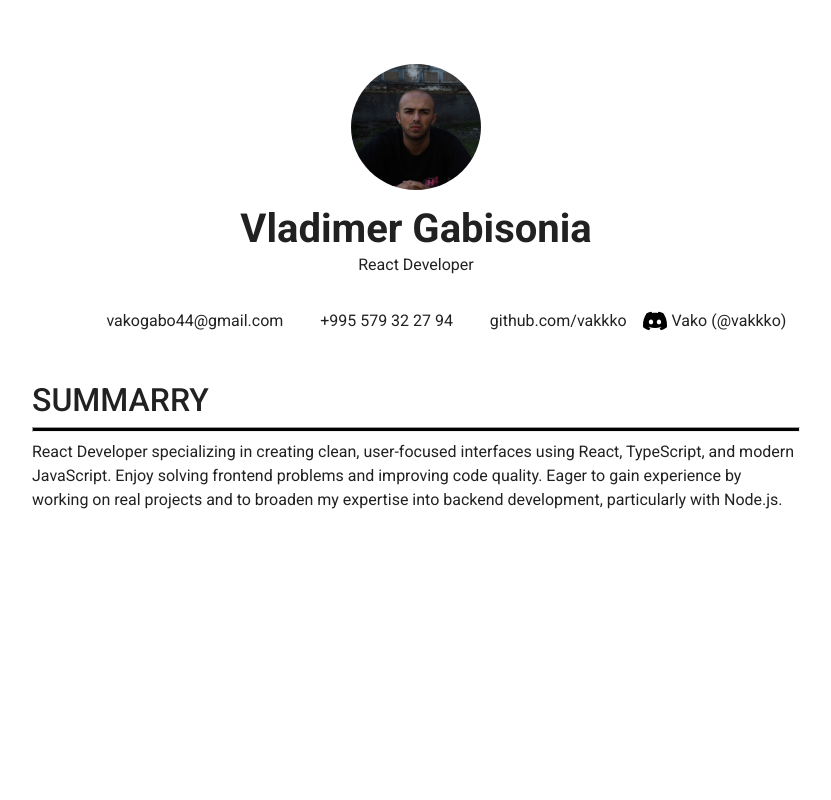
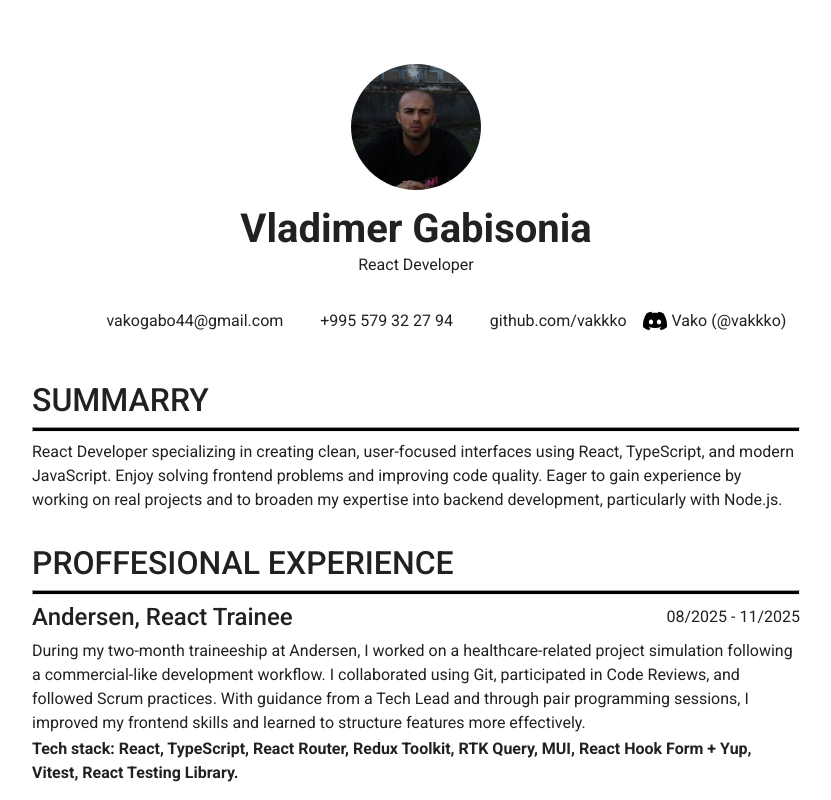
Before and after one commit to vakkko/rsschool-cv, a React (Vite) app in the folder cv/: page / in a window 1280 px wide. Shown: the whole page, without its empty margins (224-1055 px from the left). Built offline with nearby package versions, Linux system fonts and the light colour scheme; some icons are missing.

Commit message:
feat: add Experience component

```diff
--- /dev/null
+++ b/cv/src/components/MainContent/Experience/CompanyTitle/OrganizationAndDate.styles.ts
@@ -0,0 +1,8 @@
+import type { SxProps, Theme } from "@mui/material";
+
+export const companyAndDateStyles: SxProps<Theme> = {
+  display: "flex",
+  alignItems: "center",
+  justifyContent: "space-between",
+  mb: "0.5rem",
+};
--- /dev/null
+++ b/cv/src/components/MainContent/Experience/CompanyTitle/OrganizationAndDate.tsx
@@ -0,0 +1,26 @@
+import React from "react";
+
+import Box from "@mui/material/Box";
+import Typography from "@mui/material/Typography";
+
+import type { OrganizationAndDateProps } from "./OrganizationAndDate.types";
+
+import { companyAndDateStyles } from "./OrganizationAndDate.styles";
+
+const OrganizationAndDate: React.FC<OrganizationAndDateProps> = ({
+  companyName,
+  date,
+  position,
+}) => {
+  return (
+    <Box sx={companyAndDateStyles}>
+      <Typography variant="h3">
+        {companyName}
+        {position}
+      </Typography>
+      <Box component={"span"}>{date}</Box>
+    </Box>
+  );
+};
+
+export default OrganizationAndDate;
--- /dev/null
+++ b/cv/src/components/MainContent/Experience/CompanyTitle/OrganizationAndDate.types.ts
@@ -0,0 +1,5 @@
+export interface OrganizationAndDateProps {
+  companyName: string;
+  date: string;
+  position?: string;
+}
--- /dev/null
+++ b/cv/src/components/MainContent/Experience/Experience.styles.ts
@@ -0,0 +1,6 @@
+import type { SxProps, Theme } from "@mui/material";
+
+export const techStackStyles: SxProps<Theme> = {
+  fontWeight: "bold",
+  mt: "0.1rem",
+};
--- /dev/null
+++ b/cv/src/components/MainContent/Experience/Experience.tsx
@@ -0,0 +1,36 @@
+import React from "react";
+
+import Box from "@mui/material/Box";
+
+import SectionHeader from "../Summary/SectionHeader/SectionHeader";
+import OrganizationAndDate from "./CompanyTitle/OrganizationAndDate";
+import Typography from "@mui/material/Typography";
+
+import { techStackStyles } from "./Experience.styles";
+
+const Experience: React.FC = () => {
+  return (
+    <Box component={"section"}>
+      <SectionHeader title="PROFFESIONAL EXPERIENCE" />
+      <OrganizationAndDate
+        companyName="Andersen"
+        position=", React Trainee"
+        date="08/2025 - 11/2025"
+      />
+      <Typography component={"p"}>
+        During my two-month traineeship at Andersen, I worked on a
+        healthcare-related project simulation following a commercial-like
+        development workflow. I collaborated using Git, participated in Code
+        Reviews, and followed Scrum practices. With guidance from a Tech Lead
+        and through pair programming sessions, I improved my frontend skills and
+        learned to structure features more effectively.
+      </Typography>
+      <Typography sx={techStackStyles} component={"p"}>
+        Tech stack: React, TypeScript, React Router, Redux Toolkit, RTK Query,
+        MUI, React Hook Form + Yup, Vitest, React Testing Library.
+      </Typography>
+    </Box>
+  );
+};
+
+export default Experience;
--- a/cv/src/components/MainContent/MainContent.tsx
+++ b/cv/src/components/MainContent/MainContent.tsx
@@ -1,6 +1,8 @@
 import React from "react";
 
 import Summary from "./Summary/Summary";
+import Experience from "./Experience/Experience";
+
 import Box from "@mui/material/Box";
 
 import { mainContentStyles } from "./mainContent.styles";
@@ -9,6 +11,7 @@ const MainContent: React.FC = () => {
   return (
     <Box component={"main"} sx={mainContentStyles}>
       <Summary />
+      <Experience />
     </Box>
   );
 };
--- a/cv/src/components/MainContent/mainContent.styles.ts
+++ b/cv/src/components/MainContent/mainContent.styles.ts
@@ -3,6 +3,7 @@ import { flexColumnCenter } from "../../styles/common";
 
 export const mainContentStyles: SxProps<Theme> = {
   ...flexColumnCenter,
+  gap: "2rem",
   width: "60%",
   mt: "2rem",
 };
--- a/cv/src/styles/theme.ts
+++ b/cv/src/styles/theme.ts
@@ -11,6 +11,10 @@ const theme = createTheme({
     },
     h2: {
       fontSize: "2rem",
+      fontWeight: 500,
+    },
+    h3: {
+      fontSize: "1.5rem",
       fontWeight: 500,
     },
     body1: {
```
